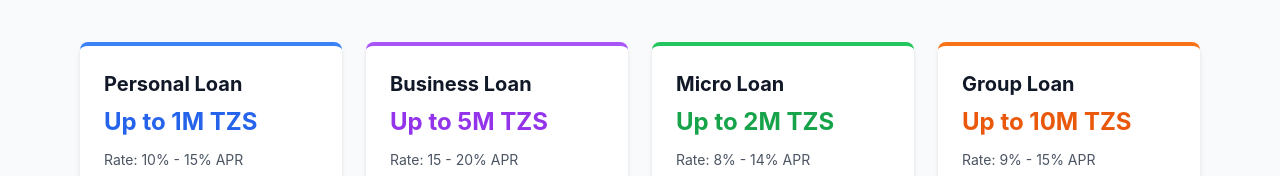
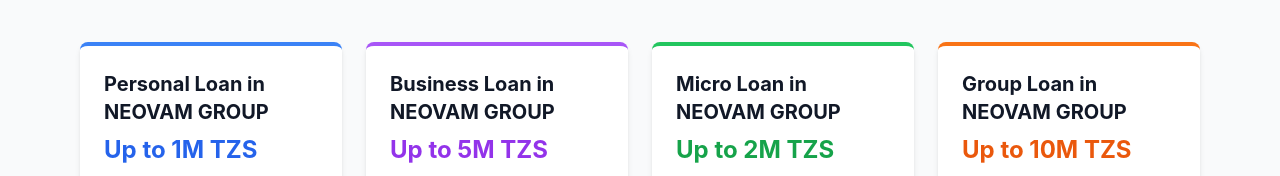
Before and after one commit to mswimamtui0/microfinance-customer, a React (Create React App) app: page /loan-products in a window 1280 px wide. Shown: the part 246-422 px from the top of the page. Built offline with nearby package versions, Linux system fonts and the light colour scheme; no server answers.

Commit message:
Update loan products content

```diff
--- a/src/pages/LoanProducts.jsx
+++ b/src/pages/LoanProducts.jsx
@@ -7,7 +7,7 @@
 const LoanProducts = () => {
   const products = [
     {
-      name: 'Personal Loan',
+      name: 'Personal Loan in NEOVAM GROUP',
       amount: 'Up to 1M TZS',
       rate: '10% - 15% APR',
       term: '1 - 9 months',
@@ -15,7 +15,7 @@
       color: 'blue'
     },
     {
-      name: 'Business Loan',
+      name: 'Business Loan in NEOVAM GROUP',
       amount: 'Up to 5M TZS',
       rate: '15 - 20% APR',
       term: '1 - 12 months',
@@ -23,7 +23,7 @@
       color: 'purple'
     },
     {
-      name: 'Micro Loan',
+      name: 'Micro Loan in NEOVAM GROUP',
       amount: 'Up to 2M TZS',
       rate: '8% - 14% APR',
       term: '1 - 12 months',
@@ -31,7 +31,7 @@
       color: 'green'
     },
     {
-      name: 'Group Loan',
+      name: 'Group Loan in NEOVAM GROUP',
       amount: 'Up to 10M TZS',
       rate: '9% - 15% APR',
       term: '6 - 24 months',
```
